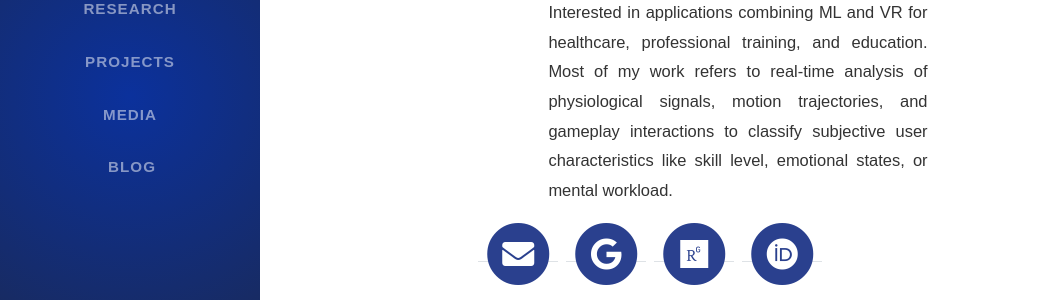
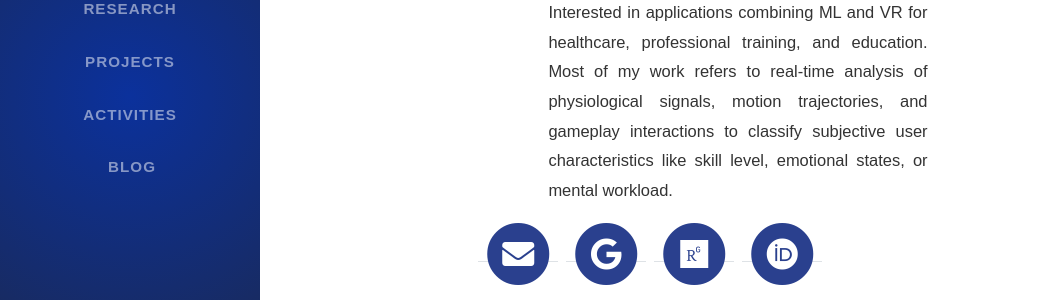
Before and after one commit to Brahim-Benaissa/Brahim-Benaissa.github.io, a Jekyll site: the page built from index.html, in a window 1280 px wide. Shown: the part 354-654 px from the top of the page, without its empty margins (0-1049 px from the left). Built offline with Jekyll 4.4.1, drawn with Linux system fonts in a browser that asks for light colours; nearby versions of some CDN libraries; some web fonts are replaced; the list of posts is cut into pages by our own code; comment, search, counter and statistics services are not loaded.

Commit message:
Update tabs.yml

```diff
--- a/_data/tabs.yml
+++ b/_data/tabs.yml
@@ -33,7 +33,7 @@
 #   path: tabs
 #   url: tags
 -
-  name: Media
+  name: Activities
   icon: "fas fa-seedling"
   path: tabs
   url: media
```
